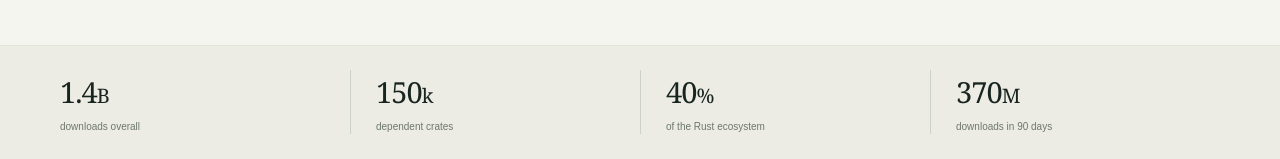
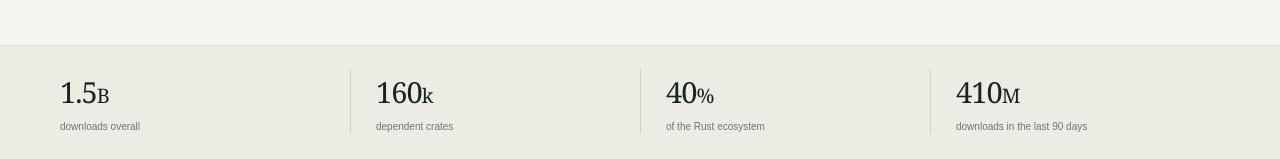
Before and after one commit to smallvec/smallvec.rs, a Next.js app: page / in a window 1280 px wide. Shown: the part 786-945 px from the top of the page. Built offline with nearby package versions, Linux system fonts and the light colour scheme.

Commit message:
feat: update stats

```diff
--- a/app/page.tsx
+++ b/app/page.tsx
@@ -166,13 +166,13 @@ export default function Home() {
 
         <section className="stats-strip" id="impact" aria-label="SmallVec usage statistics">
           <div className="stats-inner">
-            <div className="stat-item"><strong>1.4<span>B</span></strong><span>downloads overall</span></div>
-            <div className="stat-item"><strong>150<span>k</span></strong><span>dependent crates</span></div>
+            <div className="stat-item"><strong>1.5<span>B</span></strong><span>downloads overall</span></div>
+            <div className="stat-item"><strong>160<span>k</span></strong><span>dependent crates</span></div>
             <div className="stat-item"><strong>40<span>%</span></strong><span>of the Rust ecosystem</span></div>
-            <div className="stat-item"><strong>370<span>M</span></strong><span>downloads in 90 days</span></div>
+            <div className="stat-item"><strong>410<span>M</span></strong><span>downloads in the last 90 days</span></div>
           </div>
           <p className="stats-source">
-            Figures as of October 2026. Download counts: <a href="https://crates.io/crates/smallvec" target="_blank" rel="noreferrer">crates.io</a>.
+            Figures as of November 2026. Download counts: <a href="https://crates.io/crates/smallvec" target="_blank" rel="noreferrer">crates.io</a>.
             Dependent crate count and ecosystem share: <a href="https://lib.rs/crates/smallvec" target="_blank" rel="noreferrer">lib.rs</a>.
           </p>
         </section>
```
